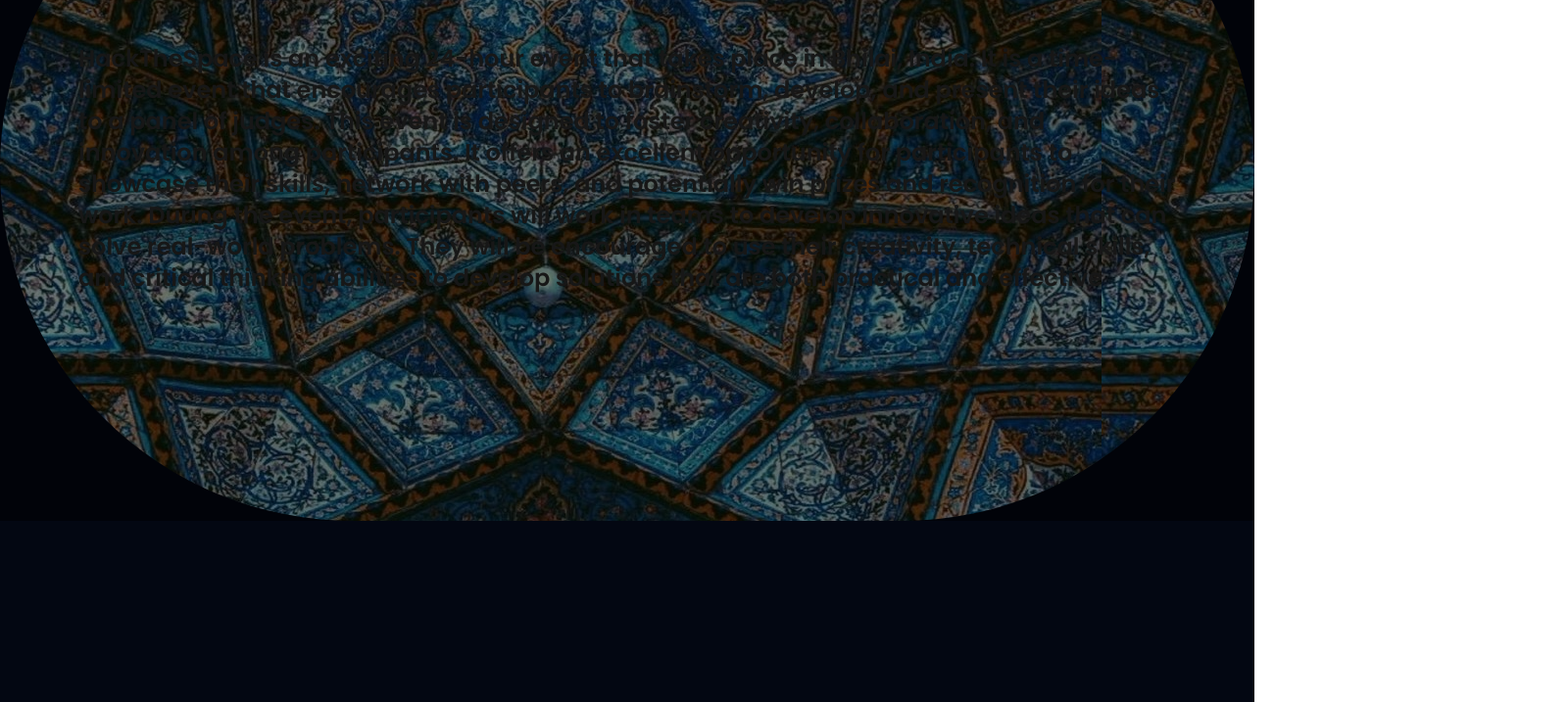
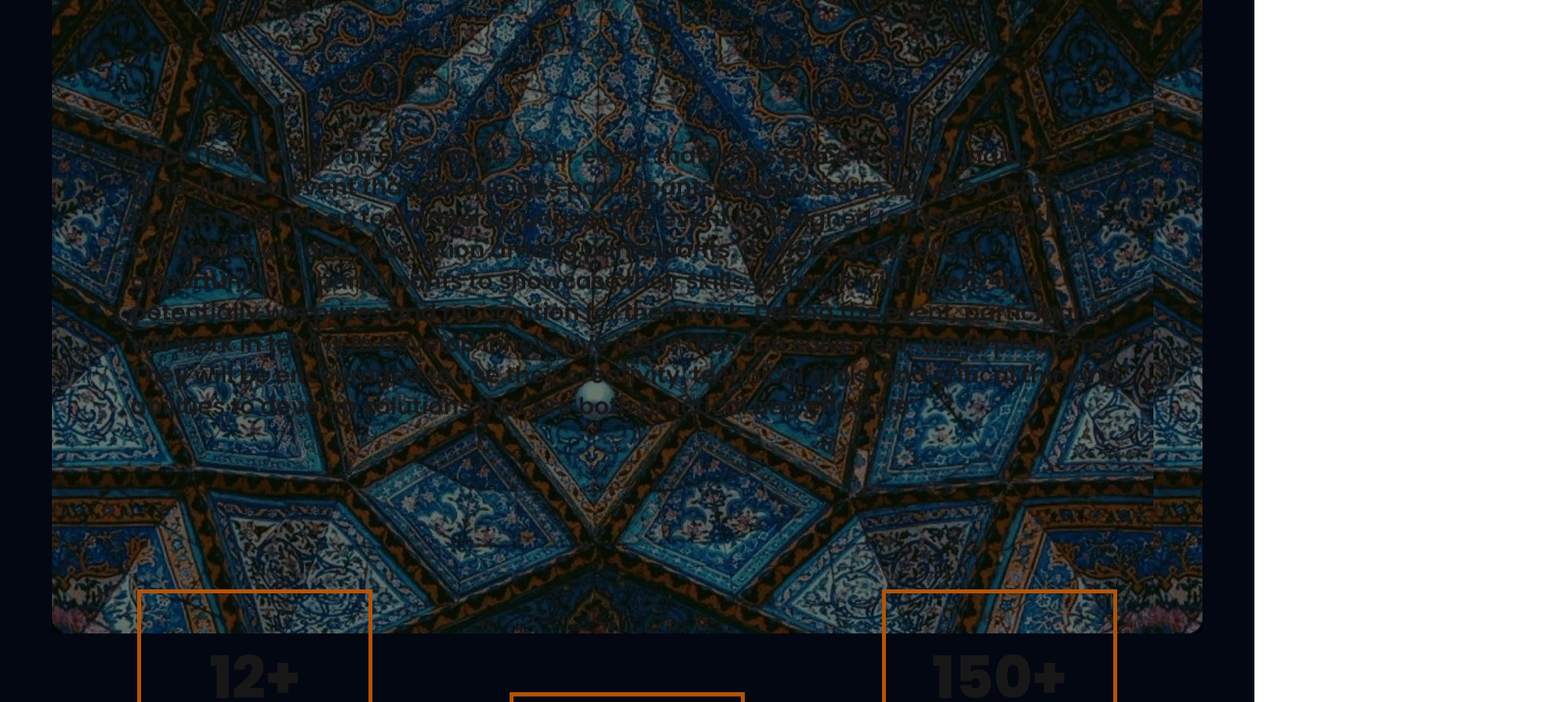
Before and after one commit to GDG-Biet/awadh-hack, a Next.js app: page / in a window 1280 px wide. Shown: the part 2044-2761 px from the top of the page at 98% size, 1600 px wide, since content can reach past the window. Built offline with nearby package versions, Linux system fonts and the light colour scheme.

Commit message:
added animation

```diff
--- a/app/layout.tsx
+++ b/app/layout.tsx
@@ -2,7 +2,7 @@
 import Navbar from "@/components/Navbar";
 import "./globals.css";
 import { Poppins } from 'next/font/google'
-
+import  Providers  from './provider';
 
 const poppins = Poppins({
   subsets: ['latin'],
@@ -19,10 +19,10 @@ export default function RootLayout({
     <html lang="en">
 
       <body className={poppins.className}>
-      <div className="w-full flex justify-center font-Lato fixed top-10 z-40">
+      <div className="w-full flex justify-center fixed top-10 z-40">
           <Navbar></Navbar>
         </div>
-        {children}
+        <Providers>{children}</Providers>
       </body>
     </html>
   );
--- a/app/page.tsx
+++ b/app/page.tsx
@@ -1,3 +1,4 @@
+"use client"
 import AboutHack from "@/components/AboutHack"
 import AboutUs from "@/components/AboutUs"
 import { Footer } from "@/components/footer"
@@ -6,6 +7,7 @@ import Numbers from "@/components/Numbers"
 import Sponsers from "@/components/Sponser"
 import Theme from "@/components/Theme"
 import Faqs from "@/components/Faqs"
+import { Parallax } from "react-scroll-parallax"
 export default function Home() {
   return <div className="bg-gray-950">
   <Header></Header>
@@ -20,10 +22,12 @@ export default function Home() {
     </div>
     <AboutHack></AboutHack>
     <Numbers></Numbers>
+    <Parallax scale={[1,1.5]}>
     <div className="relative m-20">
     <h2 className="text-9xl text-center text-slate-800 capitalize sticky">THEME</h2>
     <h2 className="text-7xl text-white absolute bottom-0 left-[40%]">theme</h2>
     </div>
+    </Parallax>
     <Theme></Theme>
     <div className="relative m-20">
     <h2 className="text-9xl text-center text-slate-800 capitalize sticky">SPONSORS</h2>
--- /dev/null
+++ b/app/provider.tsx
@@ -0,0 +1,7 @@
+'use client';
+
+import { ParallaxProvider } from 'react-scroll-parallax';
+
+export default function Providers({ children }: { children: React.ReactNode }) {
+  return <ParallaxProvider>{children}</ParallaxProvider>;
+}
--- a/components/AboutHack.tsx
+++ b/components/AboutHack.tsx
@@ -1,7 +1,10 @@
+"use client"
+import { Parallax } from "react-scroll-parallax";
 
 
 export default function AboutHack(){
-    return <div className="w-full bg-pattern h-[90vh] items-center rounded-full">
+    return <Parallax speed={-10}>
+    <div className="w-11/12 m-auto bg-pattern h-[90vh] items-center rounded-2xl">
     <div className="w-full h-full bg-black bg-opacity-50 flex justify-center items-center p-20">
       <p className="font-semibold text-2xl">HackTheSpace
 is
@@ -113,4 +116,5 @@ and
 effective</p>
     </div>
   </div>
+  </Parallax>
 }
--- a/components/Numbers.tsx
+++ b/components/Numbers.tsx
@@ -1,27 +1,35 @@
+"use client"
+import { Parallax } from "react-scroll-parallax";
 
 
 export default function Numbers(){
     return <div className="w-full h-[60vh] flex justify-evenly items-center">
-    <div className="w-60 h-60 p-5 flex justify-center items-center">
+      <Parallax speed={5}>
+    <div className="w-60 h-60 p-5 flex justify-center items-center border-4 border-amber-700">
       <div className="felx flex-col justify-center hover:border-b-8 hover:border-amber-400 text-6xl font-extrabold duration-200">
         <p className="text-center">12+</p>
         <p className="text-center">Theme</p>
 
       </div>
     </div>
-    <div className="w-60 h-60 p-5 flex justify-center items-center">
+    </Parallax>
+    <Parallax speed={-5}>
+    <div className="w-60 h-60 p-5 flex justify-center items-center border-4 border-amber-700">
       <div className="felx flex-col justify-center hover:border-b-8 hover:border-amber-400 text-6xl font-extrabold duration-300">
         <p className="text-center">24+</p>
         <p className="text-center">Hours</p>
 
       </div>
     </div>
-    <div className="w-60 h-60 p-5 flex justify-center items-center">
+    </Parallax>
+    <Parallax speed={5}>
+    <div className="w-60 h-60 p-5 flex justify-center items-center border-4 border-amber-700">
       <div className="felx flex-col justify-center hover:border-b-8 hover:border-amber-400 text-6xl font-extrabold duration-200">
         <p className="text-center">150+</p>
         <p className="text-center">Projects</p>
 
       </div>
     </div>
+    </Parallax>
   </div>
 }
--- a/tailwind.config.ts
+++ b/tailwind.config.ts
@@ -9,7 +9,7 @@ export default {
   theme: {
     extend: {
       backgroundImage:{
-        'lucknow': "url('/lucknow.png')",
+        'lucknow': "url('@/Assets/lucknow.png')",
         'pattern':"url('@/Assets/background.jpg')",
         'bgPattern':"url('@/Assets/pattern.jpg')",
 
```
Also changed, not shown: components/Header.tsx (+9 -2 lines), package.json (+7 -6 lines), 1 other file (tests, documents, lock files or other folders).
